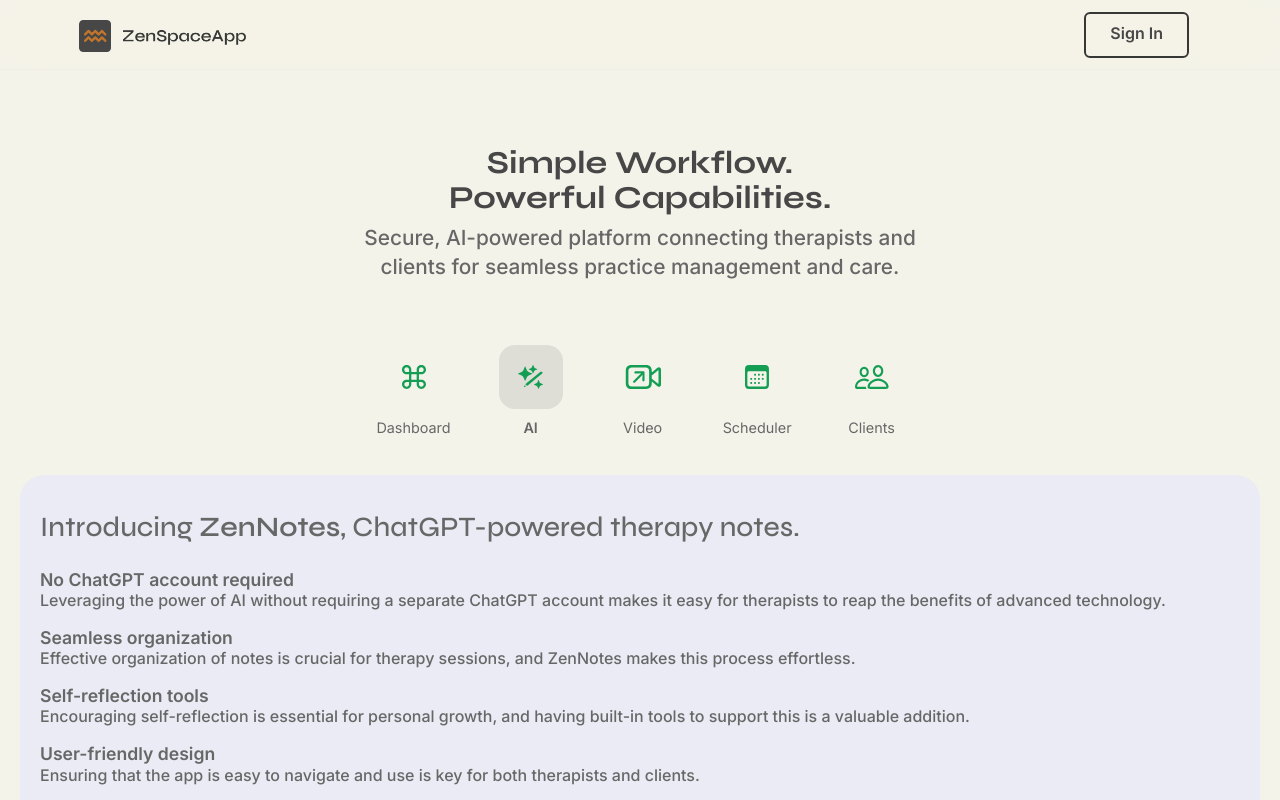
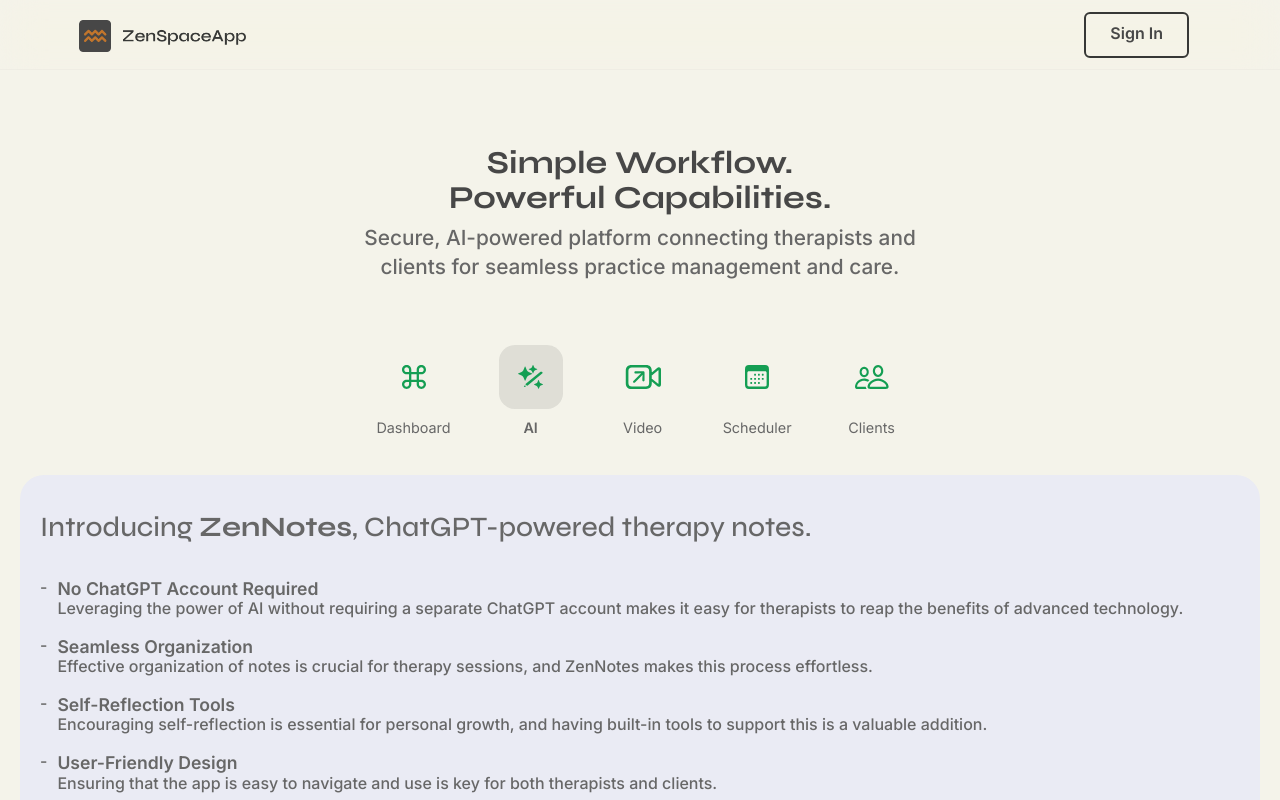
Before and after one commit to ZenSpaceApp/zenspace-website, a Next.js app: page / in a window 1280 px wide. Both pictures are taken after a click on the item "AI". Shown: the part 3972-4772 px from the top of the page. Built offline with nearby package versions, Linux system fonts and the light colour scheme.

Commit message:
Styling fixes to ZenNotes description and heading. New vide-caliing view screencaps.

```diff
--- a/app/page.tsx
+++ b/app/page.tsx
@@ -275,23 +275,23 @@ function WorkflowCarousel() {
 
     const notesHighLights = [
       [
-        "No ChatGPT account required",
+        "No ChatGPT Account Required",
         "Leveraging the power of AI without requiring a separate ChatGPT account makes it easy for therapists to reap the benefits of advanced technology."
       ],
       [
-        "Seamless organization",
+        "Seamless Organization",
         "Effective organization of notes is crucial for therapy sessions, and ZenNotes makes this process effortless."
       ],
       [
-        "Self-reflection tools",
+        "Self-Reflection Tools",
         "Encouraging self-reflection is essential for personal growth, and having built-in tools to support this is a valuable addition."
       ],
       [
-        "User-friendly design",
+        "User-Friendly Design",
         "Ensuring that the app is easy to navigate and use is key for both therapists and clients."
       ],
       [
-        "Making the most of notes",
+        "Making the Most of Notes",
         "ZenNotes helps therapists and clients get the most out of their therapy sessions by providing an optimized note-taking experience."
       ]
     ]
@@ -305,12 +305,17 @@ function WorkflowCarousel() {
           Introducing <span className='bold-accent'>
             ZenNotes</span>, ChatGPT-powered therapy notes.
         </h3>
-        {notesHighLights.map((feature, idx) => (
-          <div key={idx}>
-            <div className="heading">{feature[0]}</div>
-            <div>{feature[1]}</div>
-          </div>
-        ))}
+        <ul>
+          {notesHighLights.map((feature, idx) => (
+            <li key={idx}>
+              <div>
+
+              <h5 className="heading">{feature[0]}</h5>
+              <div>{feature[1]}</div>
+              </div>
+            </li>
+          ))}
+        </ul>
       </div>
       <div
         className=''
--- a/styles/styles.scss
+++ b/styles/styles.scss
@@ -492,7 +492,7 @@ section.route-section {
 }
 
 .bold-accent {
-  font-weight: 600;
+  font-weight: 700;
 }
 
 #zen-workflow {
@@ -633,10 +633,28 @@ section.route-section {
         padding-right: 1rem;
 
         .heading {
-          font-weight: 550;
+          font-weight: 575 !important;
           color: var(--color--grey2);
           font-size: 1.1rem;
-          line-height: 1.3;
+          line-height: 1.2;
+          margin: 0;
+
+        }
+
+        ul {
+          padding-left: 0;
+          list-style: none;
+
+          li {
+            display: flex;
+            align-items: flex-start;
+            &::before {
+              content: " - ";
+              margin-right: 10px;
+            }
+            padding: 9px 0;
+          }
+
         }
       }
 
@@ -670,6 +688,7 @@ section.route-section {
       align-items: flex-start;
       padding: 8px 0;
       gap: 12px;
+
       &::before {
         content: '-';
         font-weight: 800;
```
Also changed, not shown: public/images/home/video-calling.jpg.
